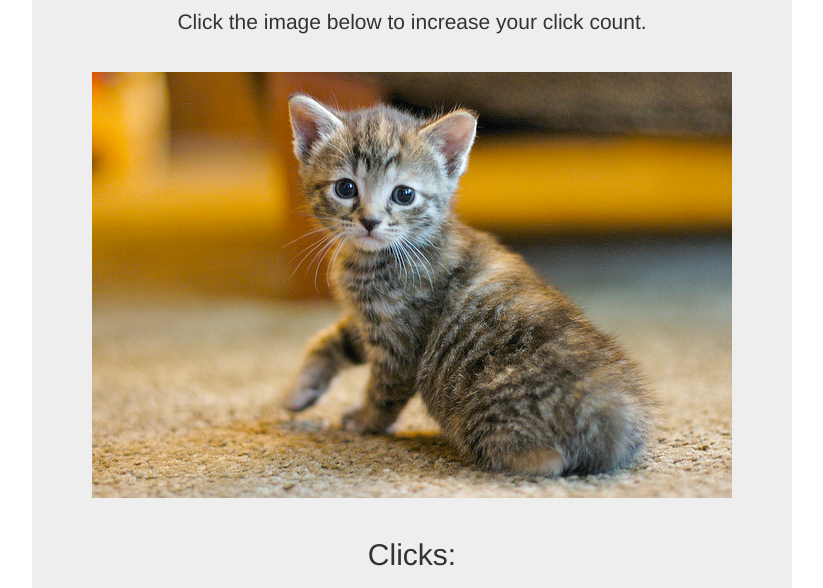
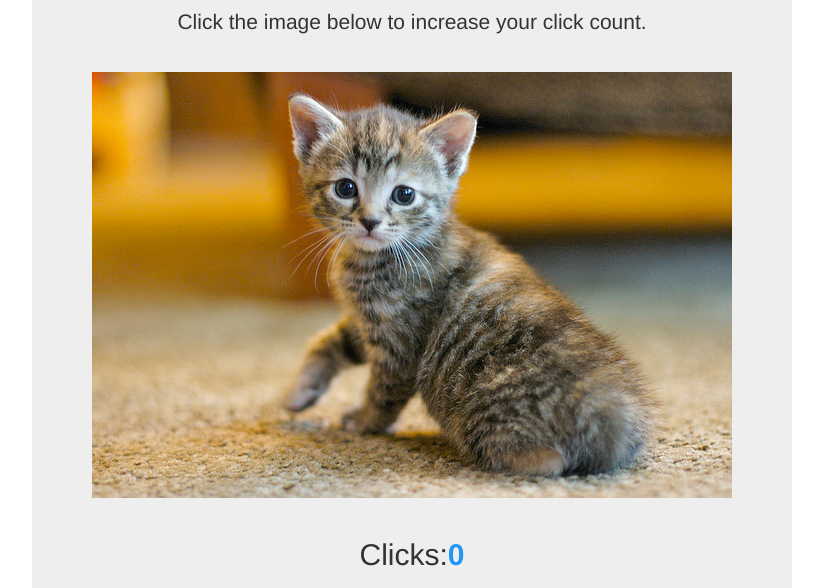
Before and after one commit to escobard/udacity-js-design-patterns, a plain HTML site: page cat-clicker/index.html in a window 1280 px wide. Shown: the part 197-785 px from the top of the page, without its empty margins (228-1051 px from the left). Drawn offline with Linux system fonts and the light colour scheme; files whose address does not match are found by name.

Commit message:
Catclicker HTML render via node completed (for first cat)

```diff
--- a/cat-clicker/index.html
+++ b/cat-clicker/index.html
@@ -36,7 +36,6 @@
 
       <div class="jumbotron">
 	  <div id="cat-1">
-		<h2>Clicks: <span id="clicks">0</span> </h2>
 		</div>
 		<div id="cat-2">
 		<p class="lead">Click the image below to increase your click count.</p>
--- a/cat-clicker/js/cat-clicker.js
+++ b/cat-clicker/js/cat-clicker.js
@@ -19,23 +19,32 @@ var catContainerIntro = document.createElement("p")
 var catContainerIntroText = document.createTextNode("Click the image below to increase your click count.")
 var catContainerImg = document.createElement("img")
 var list = document.getElementById("cat-1");
+var catClickContainer = document.createElement("div");
 var catSecondaryTitleElement = document.createElement("H2");
 var catSecondaryTitleText = document.createTextNode('Clicks:');
-// attributes
+var catClickCounter = document.createElement("span")
+var catClickNumber = document.createTextNode('0');
+
+// Attributes
 catContainerIntro.setAttribute("class", "cat-title");
 catTitleContainer.setAttribute("id", "cat-title-1");
 catTitleContainer.setAttribute("class", "cat-title");
 catContainerImg.setAttribute("src", "img/cat-picture.jpg");
 catContainerImg.setAttribute("onClick", "catClicked()");
+catClickCounter.setAttribute("id", "clicks");
+catClickContainer.setAttribute("class", "click-container");
 
-// append childs
+// Append childs
 catContainerIntro.appendChild(catContainerIntroText);
 catTitleContainer.appendChild(catTitleElement);
 catTitleElement.appendChild(catTitleText);
 catSecondaryTitleElement.appendChild(catSecondaryTitleText);
+catSecondaryTitleElement.appendChild(catClickCounter);
+catClickCounter.appendChild(catClickNumber);
+catClickContainer.appendChild(catSecondaryTitleElement);
 
 //list nodes
-list.insertBefore(catSecondaryTitleElement, list.childNodes[0])
+list.insertBefore(catClickContainer, list.childNodes[0])
 list.insertBefore(catContainerImg, list.childNodes[0])
 list.insertBefore(catContainerIntro, list.childNodes[0]);
 list.insertBefore(catTitleContainer, list.childNodes[0]);
```
